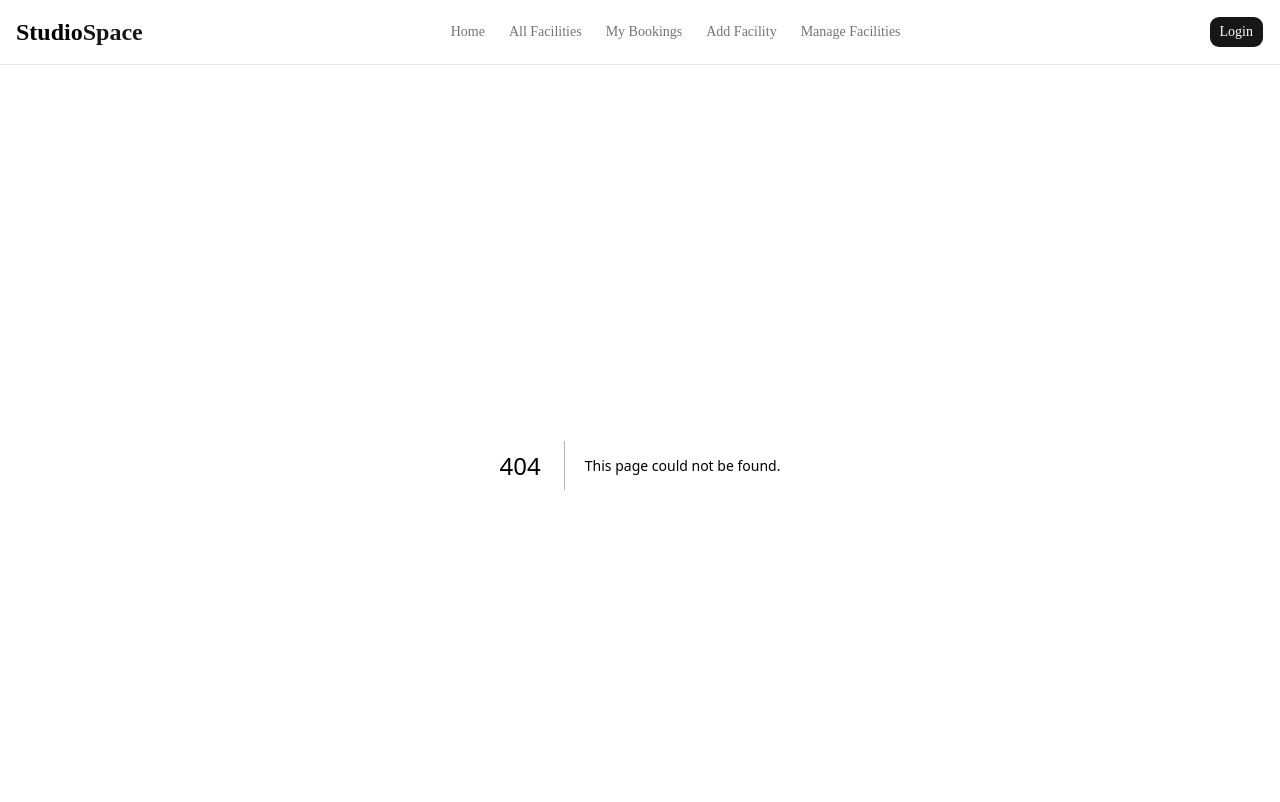
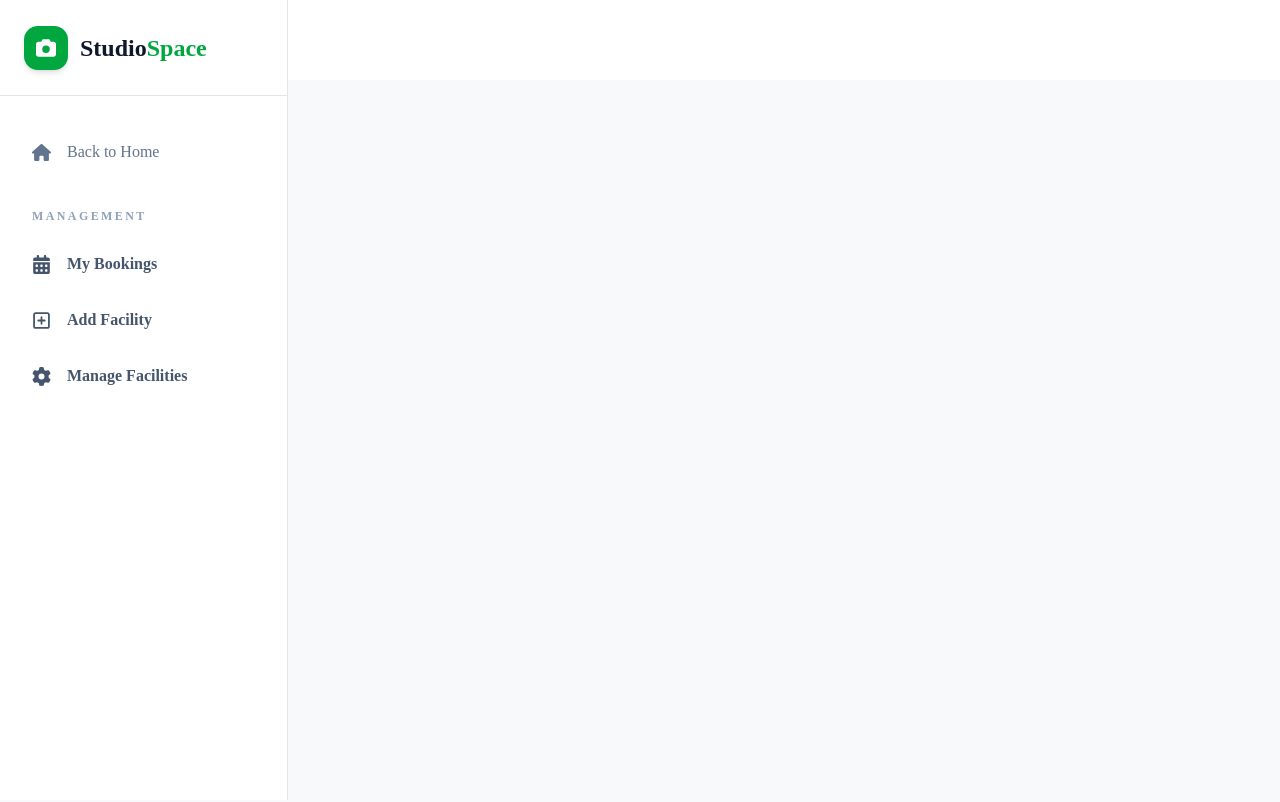
Before and after one commit to nuralam-dev/a-08-client, a Next.js app: page /dashboard/add-facility in a window 1280 px wide. Before the commit this address had no page. Shown: the top 802 px of the page. Built offline with nearby package versions, Linux system fonts and the light colour scheme.

Commit message:
dashboard done

```diff
--- /dev/null
+++ b/src/app/(dashboard)/dashboard/_components/Sidebar.tsx
@@ -0,0 +1,144 @@
+
+"use client";
+
+import Link from "next/link";
+import { usePathname } from "next/navigation";
+
+import {
+  FaCamera,
+  FaHouse,
+  FaCalendarDays,
+  FaRegSquarePlus,
+  FaGear,
+  FaXmark,
+} from "react-icons/fa6";
+
+interface SidebarProps {
+  isOpen?: boolean;
+  onClose?: () => void;
+}
+
+const menuItems = [
+  {
+    name: "My Bookings",
+    href: "/dashboard/my-booking",
+    icon: FaCalendarDays,
+  },
+  {
+    name: "Add Facility",
+    href: "/add-facility",
+    icon: FaRegSquarePlus,
+  },
+  {
+    name: "Manage Facilities",
+    href: "/manage-facilities",
+    icon: FaGear,
+  },
+];
+
+export default function Sidebar({
+  isOpen = false,
+  onClose,
+}: SidebarProps) {
+  const pathname = usePathname();
+
+  return (
+    <>
+      {/* Mobile background overlay */}
+      {isOpen && (
+        <div
+          className="fixed inset-0 z-40 bg-black/50 lg:hidden"
+          onClick={onClose}
+        />
+      )}
+
+      {/* Sidebar */}
+      <aside
+        className={`
+          fixed inset-y-0 left-0 z-50
+          flex w-72 flex-col border-r bg-white
+          transition-transform duration-300
+          lg:translate-x-0
+          ${isOpen ? "translate-x-0" : "-translate-x-full"}
+        `}
+      >
+        {/* Logo */}
+        <div className="flex h-24 items-center justify-between border-b px-6">
+          <Link
+            href="/"
+            onClick={onClose}
+            className="flex items-center gap-3"
+          >
+            <div className="flex h-11 w-11 items-center justify-center rounded-xl bg-green-600 text-white shadow-md">
+              <FaCamera size={20} />
+            </div>
+
+            <span className="text-2xl font-bold text-slate-900">
+              Studio
+              <span className="text-green-600">Space</span>
+            </span>
+          </Link>
+
+          {/* Mobile close button */}
+          <button
+            type="button"
+            onClick={onClose}
+            className="text-slate-500 lg:hidden"
+            aria-label="Close sidebar"
+          >
+            <FaXmark size={22} />
+          </button>
+        </div>
+
+        {/* Sidebar Navigation */}
+        <div className="flex-1 space-y-8 px-4 py-8">
+
+          {/* Home Link */}
+          <Link
+            href="/"
+            onClick={onClose}
+            className="flex items-center gap-4 rounded-xl px-4 py-3 font-medium text-slate-500 transition-colors hover:bg-slate-100"
+          >
+            <FaHouse size={19} />
+            Back to Home
+          </Link>
+
+          {/* Management Links */}
+          <div>
+            <p className="mb-4 px-4 text-xs font-bold tracking-[0.2em] text-slate-400">
+              MANAGEMENT
+            </p>
+
+            <div className="space-y-2">
+              {menuItems.map((item) => {
+                const Icon = item.icon;
+                const isActive = pathname === item.href;
+
+                return (
+                  <Link
+                    key={item.href}
+                    href={item.href}
+                    onClick={onClose}
+                    className={`
+                      flex items-center gap-4
+                      rounded-xl px-4 py-3
+                      font-semibold transition-colors
+                      ${
+                        isActive
+                          ? "bg-green-600 text-white shadow-sm"
+                          : "text-slate-600 hover:bg-slate-100"
+                      }
+                    `}
+                  >
+                    <Icon size={19} />
+                    {item.name}
+                  </Link>
+                );
+              })}
+            </div>
+          </div>
+        </div>
+      </aside>
+    </>
+  );
+}
--- /dev/null
+++ b/src/app/(dashboard)/dashboard/add-facility/page.tsx
@@ -0,0 +1,11 @@
+import React from 'react';
+
+const AddFacilityPage = () => {
+    return (
+        <div>
+            add facility
+        </div>
+    );
+};
+
+export default AddFacilityPage;
--- /dev/null
+++ b/src/app/(dashboard)/dashboard/layout.tsx
@@ -0,0 +1,13 @@
+import React from "react";
+import Sidebar from "./_components/Sidebar";
+
+const layout = ({ children }: { children: React.ReactNode }) => {
+  return (
+    <div className="flex min-h-screen w-full bg-[#f8f9fb] mt-20">
+      <Sidebar></Sidebar>
+      <main className="min-w-0 flex-1">{children}</main>
+    </div>
+  );
+};
+
+export default layout;
--- /dev/null
+++ b/src/app/(dashboard)/dashboard/my-booking/page.tsx
@@ -0,0 +1,11 @@
+import React from 'react';
+
+const MyBookingPage = () => {
+    return (
+        <div>
+            my booking page
+        </div>
+    );
+};
+
+export default MyBookingPage;
--- /dev/null
+++ b/src/app/(root)/layout.tsx
@@ -0,0 +1,17 @@
+import Footer from "@/components/Footer";
+import Navbar from "@/components/Navbar";
+import React from "react";
+
+const layout = ({ children }: { children: React.ReactNode }) => {
+  return (
+    <div>
+      <div>
+        <Navbar></Navbar>
+        {children}
+        <Footer></Footer>
+      </div>
+    </div>
+  );
+};
+
+export default layout;
--- /dev/null
+++ b/src/app/(root)/my-facility/page.tsx
@@ -0,0 +1,11 @@
+import React from 'react';
+
+const MyFacilityPage = () => {
+    return (
+        <div>
+            my facility
+        </div>
+    );
+};
+
+export default MyFacilityPage;
--- a/src/app/layout.tsx
+++ b/src/app/layout.tsx
@@ -1,5 +1,4 @@
-import Footer from "@/components/Footer";
-import Navbar from "@/components/Navbar";
+
 import type { Metadata } from "next";
 import { Geist, Geist_Mono } from "next/font/google";
 import "./globals.css";
@@ -26,9 +25,9 @@ export default function RootLayout({ children }: LayoutProps<"/">) {
       className={`${geistSans.variable} ${geistMono.variable} h-full antialiased`}
     >
       <body className="min-h-full flex flex-col">
-        <Navbar></Navbar>
+
         {children}
-        <Footer></Footer>
+
       </body>
     </html>
   );
```
Also changed, not shown: src/app/(root)/page.tsx (renamed from src/app/page.tsx).
